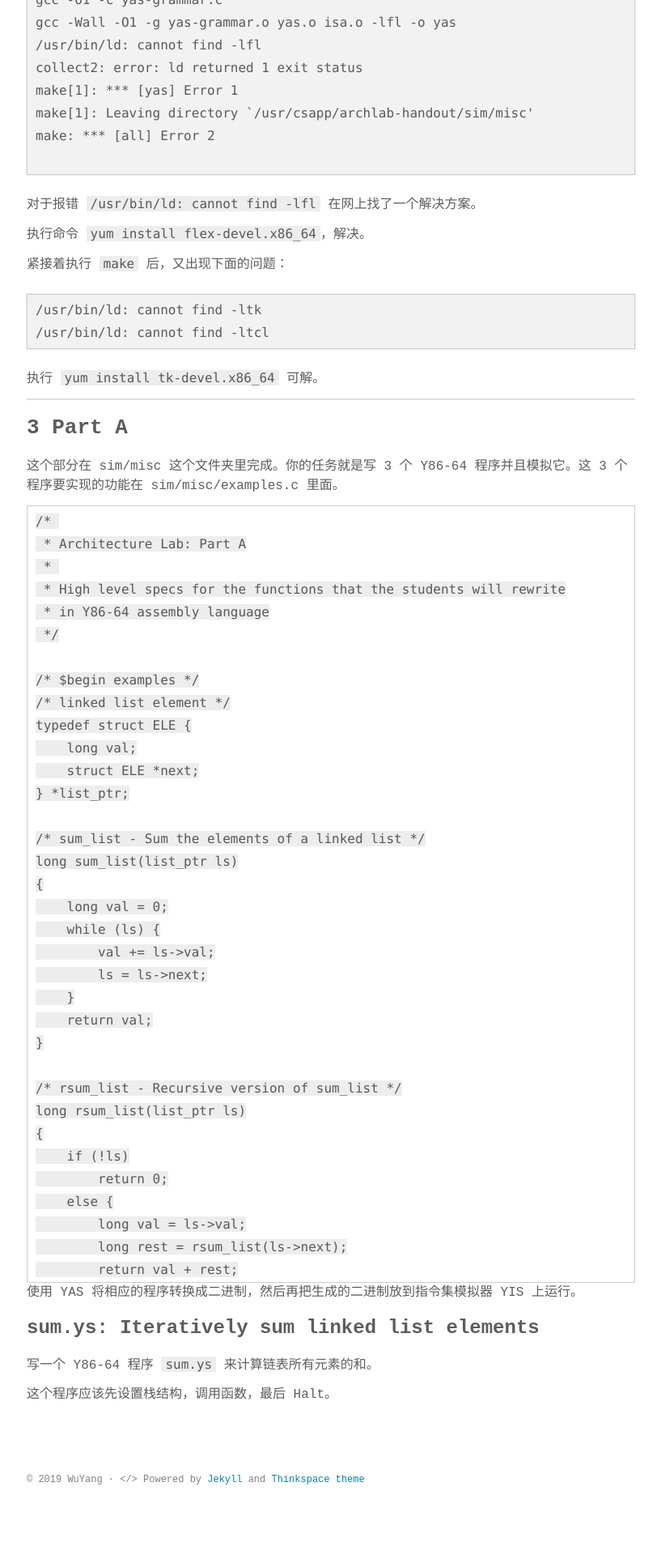
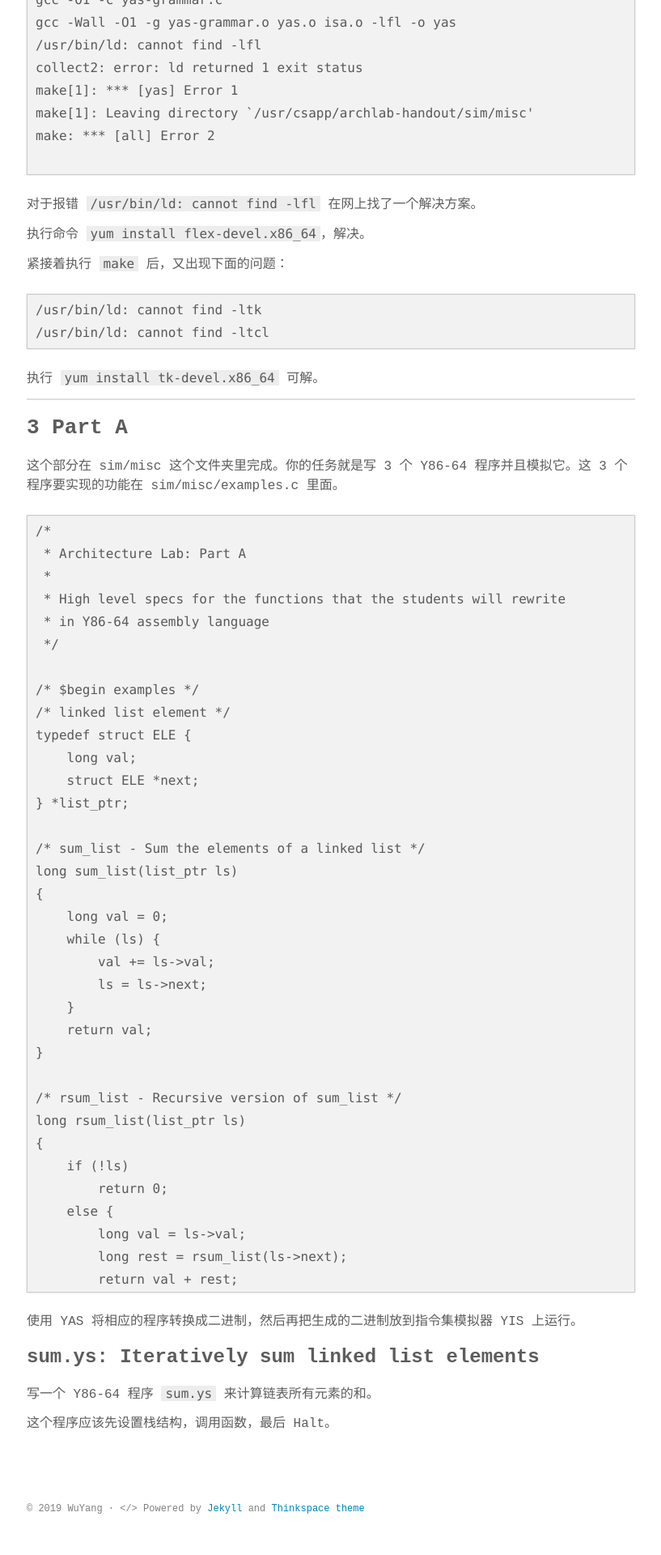
Before and after one commit to drivebyer/old-blog-theme, a Jekyll site: the page built from _posts/2019-01-20-深入理解计算机系统-Architecture-Lab-实验报告.md, in a window 1280 px wide. Shown: the part 1155-3075 px from the top of the page at 81% size, without its empty margins (231-1048 px from the left). Built offline with Jekyll 4.4.1, drawn with Linux system fonts in a browser that asks for light colours; some web fonts are replaced; before the commit the page ends 3039 px from its top, so only the background shows below that.

Commit message:
Update 2019-01-20-深入理解计算机系统-Architecture-Lab-实验报告.md

````diff
--- a/_posts/2019-01-20-深入理解计算机系统-Architecture-Lab-实验报告.md
+++ b/_posts/2019-01-20-深入理解计算机系统-Architecture-Lab-实验报告.md
@@ -74,7 +74,7 @@ ___
 
 这个部分在 sim/misc 这个文件夹里完成。你的任务就是写 3 个 Y86-64 程序并且模拟它。这 3 个程序要实现的功能在 sim/misc/examples.c 里面。
 
-```C
+```
 /*
  * Architecture Lab: Part A
  *
````
